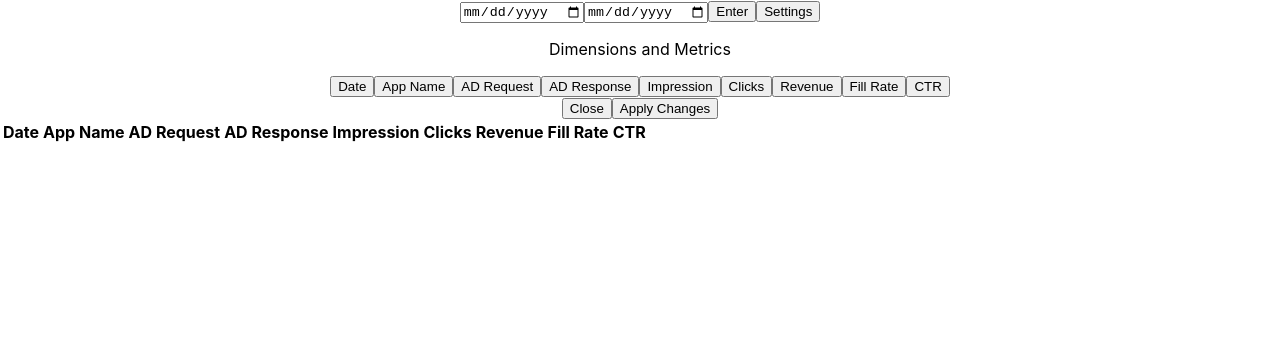
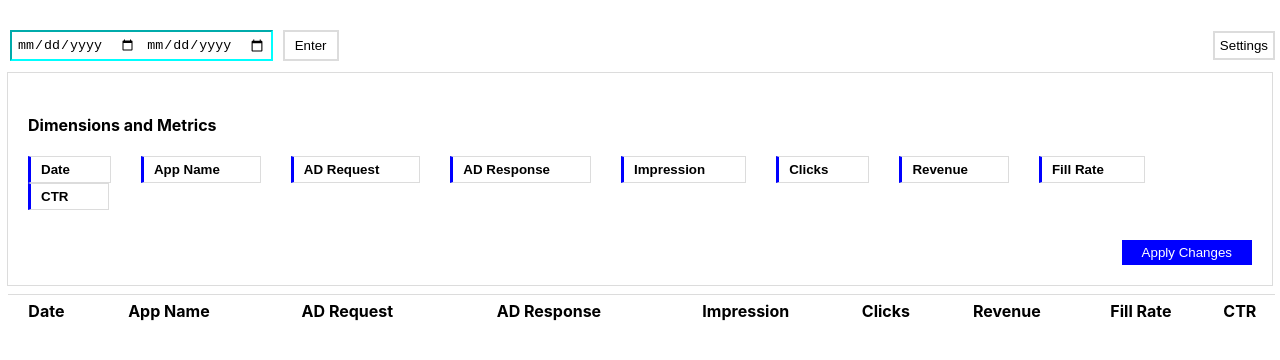
Before and after one commit to MohdumaR125/greedyGameTable, a React (Create React App) app in the folder greedy-game-table/: page / in a window 1280 px wide. Shown: the top 360 px of the page. Built offline with nearby package versions, Linux system fonts and the light colour scheme.

Commit message:
css done and completed project

```diff
--- a/greedy-game-table/src/Pages/TablePage.jsx
+++ b/greedy-game-table/src/Pages/TablePage.jsx
@@ -1,81 +1,83 @@
 import { useState } from "react";
-import DatePicker from "../components/DatePicker"
+import DatePicker from "../components/DatePicker";
 import Settings from "../components/Settings";
-import Table from "../components/Table"
+import Table from "../components/Table";
 import { useSearchParams } from "react-router-dom";
 import { useEffect } from "react";
 import { useSelector } from "react-redux";
 import { useDispatch } from "react-redux";
 import { handlehide } from "../Redux/action";
 
+const TablePage = () => {
+  const [data, setData] = useState([]);
+  const [startDate, setStartDate] = useState("");
+  const [endDate, setEndDate] = useState("");
+  const state = useSelector((state) => state.Columns);
+  const dispatch = useDispatch();
+  const [searchParams, setSearchParams] = useSearchParams({});
 
+  useEffect(() => {
+    const enddate = searchParams.get("end");
+    const startdate = searchParams.get("start");
 
-
-const TablePage = ()=>{
-    const [data,setData] = useState([]);
-    const [startDate,setStartDate]=useState("");
-    const [endDate,setEndDate]=useState("");
-    const state=useSelector(state=>state.Columns)
-    const dispatch = useDispatch()
-    const [searchParams,setSearchParams] = useSearchParams({})
-
-
-    useEffect(()=>{
-    const enddate=searchParams.get("end")
-        const startdate=searchParams.get("start")
-        if(startdate&&enddate){
+    //handling searchParam for date
+    if (startdate && enddate) {
       setStartDate(startdate);
       setEndDate(enddate);
-            console.log("setdate",startdate,enddate)
-            getData(startdate,enddate);
+      console.log("setdate", startdate, enddate);
+      getData(startdate, enddate);
     }
-        state.forEach((el)=>{
-            if(searchParams.has(el.accessor)){
-                const payload=Object.assign({...el,hide:!el.hide})
-                const action=handlehide(payload)
-                dispatch(action)
 
+    //handling search param for filter
+    state.forEach((el) => {
+      if (searchParams.has(el.accessor)) {
+        const payload = Object.assign({ ...el, hide: !el.hide });
+        const action = handlehide(payload);
+        dispatch(action);
       }
-        })
+    });
+  }, []);
 
+  //getting start date and end date
+  const start = (e) => {
+    setStartDate(e.target.value);
+  };
+  const end = (e) => {
+    setEndDate(e.target.value);
+  };
+  const handleEnter = () => {
+    getData(startDate, endDate);
+  };
 
-
-    },[])
-    const start = (e)=>{
-        setStartDate(e.target.value)
-    }
-    const end = (e)=>{
-        setEndDate(e.target.value)
-
-    }
-    const handleEnter = ()=>{
-        getData(startDate,endDate)
-    }
-    const getData = async(s,e)=>{
-        const res = await fetch(`http://go-dev.greedygame.com/v3/dummy/report?startDate=${s}&endDate=${e}`);
+  // after date getting data related to it
+  const getData = async (s, e) => {
+    const res = await fetch(
+      `http://go-dev.greedygame.com/v3/dummy/report?startDate=${s}&endDate=${e}`
+    );
 
     const data1 = await res.json();
 
-        data1.data.forEach((obj)=>{
-            return Object.assign(obj,{fill_rate:((obj.requests/obj.responses)*100).toFixed(2)+"%",ctr:((obj.clicks/obj.impressions)*100).toFixed(2)+"%",revenue:obj.revenue.toFixed(2),date:obj.date.substring(0,10)})
-
-        })
-        searchParams.set("end",e);
-        searchParams.set("start",s)
-        setSearchParams(searchParams)
-
+    data1.data.forEach((obj) => {
+      return Object.assign(obj, {
+        fill_rate: ((obj.requests / obj.responses) * 100).toFixed(2) + "%",
+        ctr: ((obj.clicks / obj.impressions) * 100).toFixed(2) + "%",
+        revenue: obj.revenue.toFixed(2),
+        date: obj.date.substring(0, 10),
+      });
+    });
+    searchParams.set("end", e);
+    searchParams.set("start", s);
+    setSearchParams(searchParams);
 
     setData(data1.data);
-    }
+  };
 
-
-
-return(
+  return (
     <>
-    <DatePicker start={start} end = {end} handleEnter={handleEnter} />
-    <Settings   searchParams={searchParams} setSearchParams={setSearchParams} />
-    <Table data={data}/>
+      <DatePicker start={start} end={end} handleEnter={handleEnter} />
+      <Settings searchParams={searchParams} setSearchParams={setSearchParams} />
+      <Table data={data} />
     </>
-)
-}
-export default TablePage
+  );
+};
+export default TablePage;
--- a/greedy-game-table/src/components/Column.js
+++ b/greedy-game-table/src/components/Column.js
@@ -1,5 +1,5 @@
 
-
+//all the columns in table
 export const Columns = [
     {
         Header:"Date",
--- a/greedy-game-table/src/components/DatePicker.jsx
+++ b/greedy-game-table/src/components/DatePicker.jsx
@@ -1,15 +1,20 @@
 import React from "react";
+import Styles from "../components/Styles.module.css"
 
+
+//date picker for fetching data
 const DatePicker = (props)=>{
 
     const{start,end,handleEnter}=props
 
     return(
-        <>
+        <div className={Styles.datepicker}>
+        <div>
         <input type="date"  onChange={start}/>
         <input type="date"  onChange={end}/>
+        </div>
         <button onClick={handleEnter}>Enter</button>
-        </>
+        </div>
     )
 }
 export default DatePicker
--- a/greedy-game-table/src/components/Settings.jsx
+++ b/greedy-game-table/src/components/Settings.jsx
@@ -4,15 +4,17 @@ import { useDispatch } from "react-redux";
 import { handlehide } from "../Redux/action";
 import { useSelector } from "react-redux";
 import { Columns } from "./Column";
+import Styles from "../components/Styles.module.css";
 
 
-
+//Setting bar for filtering data
 const Settings = (props)=>{
     const [settingOpen,setSettingOpen]= useState(true);
     const { searchParams,setSearchParams}=props;
     const dispatch = useDispatch()
     const state=useSelector(state=>state.Columns)
 
+    //hiding or unhiding column of the table
     const handleHide = (e) => {
         const id=e.target.id;
         const data=Columns.find((el)=>{
@@ -28,11 +30,12 @@ const Settings = (props)=>{
             const action=handlehide(payload)
             dispatch(action)
         }
+        //for hiding setting div
         const hidesettings = ()=>{
             setSettingOpen(!settingOpen);
         }
         const handleFilters = () => {
-        console.log(state)
+        hidesettings()
 
 
     }
@@ -41,18 +44,17 @@ const Settings = (props)=>{
 
     return (
         <>
-        <button onClick={hidesettings}>Settings</button>
-        {settingOpen && <div>
+        <div className={Styles.settingbtn}><button onClick={hidesettings}>Settings</button></div>
+        {settingOpen && <div className={Styles.setting}>
             <div>
-                <p>Dimensions and Metrics</p>
+                <h4>Dimensions and Metrics</h4>
                 {
                     Columns.map((el,index)=>(
                         <button key={index} id={el.Header} onClick={handleHide}>{el.Header}</button>
                     ))
                 }
             </div>
-            <div>
-                <button onClick={hidesettings}>Close</button>
+            <div className={Styles.apply}>
                 <button onClick={handleFilters}>Apply Changes</button>
             </div>
         </div>
--- a/greedy-game-table/src/components/Styles.module.css
+++ b/greedy-game-table/src/components/Styles.module.css
@@ -0,0 +1,74 @@
+.datepicker{
+    margin-top: 30px;
+    padding-left: 10px;
+    display: flex;
+    justify-content: flex-start;
+}
+.datepicker>button{
+    margin-left: 10px;
+    background-color: #fff;
+    border: 2px solid gainsboro;
+    padding: 5px 10px 5px 10px;
+
+}
+
+.datepicker>div:first-child>input:first-child{
+    border-right: none;
+    padding: 5px;
+    border-color: aqua;
+}
+.datepicker>div:first-child>input:last-child{
+    border-left: none;
+    padding: 5px;
+    border-color: aqua;
+}
+.settingbtn{
+    display: flex;
+    justify-content: flex-end;
+    margin-top: -35px;
+    padding: 5px;
+}
+.settingbtn>button{
+    border: 2px solid gainsboro;
+    background-color: #fff;
+    padding: 5px;
+}
+.table{
+    width:99%;
+    border-collapse: collapse;
+    padding: 20px;
+    margin: 8px;
+
+
+}
+.row{
+    border-top: 1px solid gainsboro;
+    height: 30px;
+}
+.setting{
+    margin: 7px;
+    padding: 20px;
+    border: 1px solid gainsboro;
+    text-align: left;
+}
+
+.setting>div:first-child>button{
+    margin-right: 30px;
+    background-color: #fff;
+    border: 1px solid gainsboro;
+    padding: 5px 40px 5px 10px;
+    border-left: 3px solid blue;
+    font-weight: bold;
+
+}
+.apply{
+    display: flex;
+    padding-top: 30px;
+    justify-content: flex-end;
+}
+.apply>button{
+    background-color: blue;
+    padding: 5px 20px 5px 20px;
+    color: #fff;
+    border: none;
+}
--- a/greedy-game-table/src/components/Table.jsx
+++ b/greedy-game-table/src/components/Table.jsx
@@ -1,17 +1,21 @@
 import React, { useEffect, useState } from "react";
 import { useSelector } from "react-redux";
+import Styles from "../components/Styles.module.css"
 
+
+
+//reusable table
 const Table = (props)=>{
     const {data}=props;
     const state=useSelector(state=>state.Columns)
 
     return (
-        <table>
+        <table className={Styles.table}>
             <thead>
                 <tr>
                     {
                        state.map((el,index)=>(
-                          el.hide &&  <th key={index}>{el.Header}</th>
+                          el.hide &&  <th key={index} className={Styles.row}>{el.Header}</th>
 
                         ))
 
@@ -21,7 +25,7 @@ const Table = (props)=>{
             <tbody>
                 {
                     data.map((el,index)=>(
-                        <tr key={index}>
+                        <tr key={index} className={Styles.row}>
                             { Object.values(el).map((value,index2)=>(
                                state[index2].hide && <td key={index2}>{value}</td>
                             ))}
```
Lines whose indentation alone changed are shown as unchanged.
